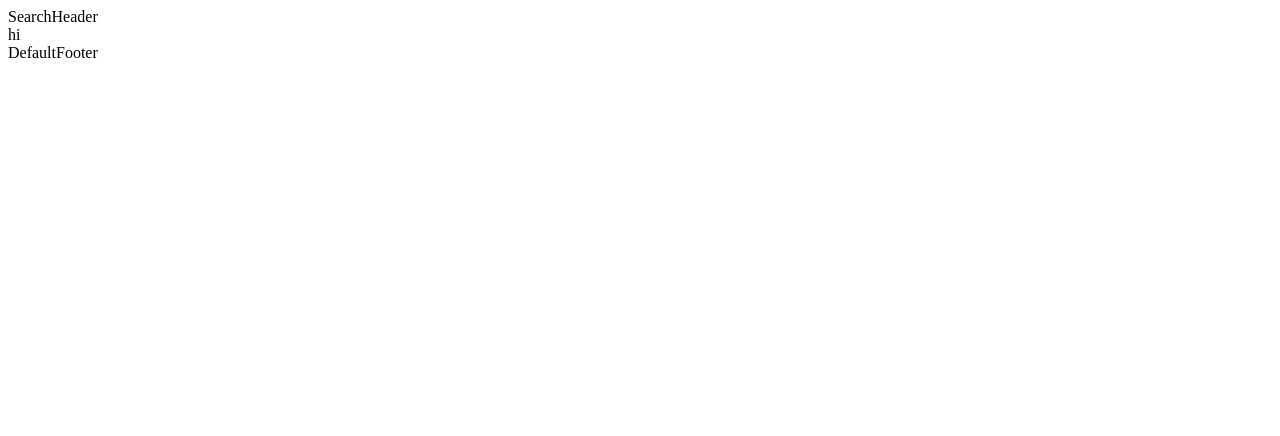
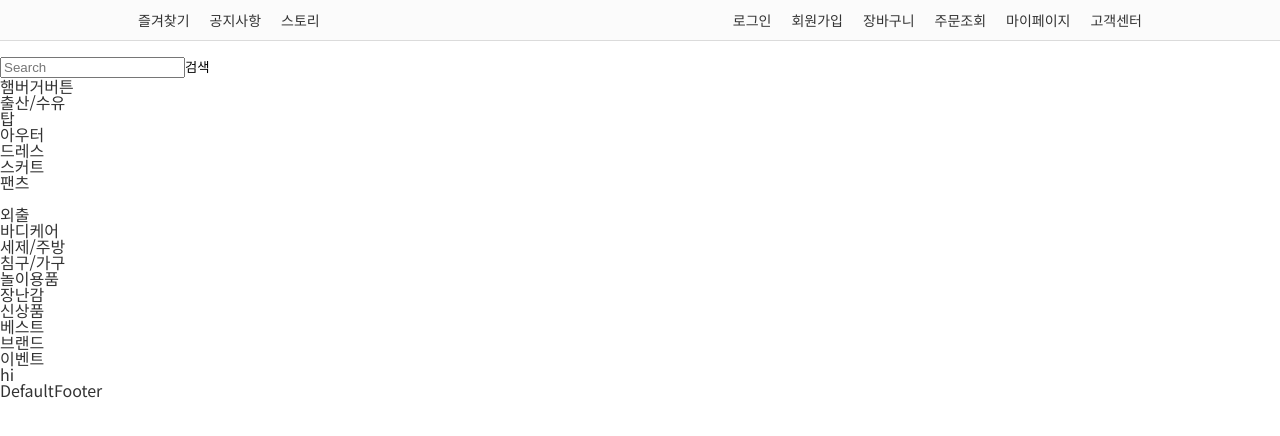
Before and after one commit to Develing1991/dev-shop, a Next.js app: page / in a window 1280 px wide. Shown: the top 436 px of the page. Built offline with nearby package versions, Linux system fonts and the light colour scheme.

Commit message:
utilwrapper

```diff
--- a/pages/_document.tsx
+++ b/pages/_document.tsx
@@ -1,13 +1,21 @@
-import { Html, Head, Main, NextScript } from 'next/document'
+import { Html, Head, Main, NextScript } from "next/document";
 
 export default function Document() {
   return (
-    <Html lang="en">
-      <Head />
+    <Html lang="ko">
+      <Head>
+        <link rel="preconnect" href="https://fonts.googleapis.com" />
+        <link rel="preconnect" href="https://fonts.gstatic.com" />
+        <link
+          href="https://fonts.googleapis.com/css2?family=Noto+Sans+KR:wght@100;300;400;500;700;900&family=Roboto:wght@100;300;400;500;700;900&display=swap"
+          rel="stylesheet"
+        />
+        <title>hi</title>
+      </Head>
       <body>
         <Main />
         <NextScript />
       </body>
     </Html>
-  )
+  );
 }
--- a/src/layouts/headers/SearchHeader.tsx
+++ b/src/layouts/headers/SearchHeader.tsx
@@ -1,3 +1,13 @@
+import LogoWrapper from "./units/components/LogoWrapper";
+import NavWrapper from "./units/components/NavWrapper";
+import UtilWrapper from "./units/components/UtilWrapper";
+
 export default function SearchHeader() {
-  return <div>SearchHeader</div>;
+  return (
+    <header>
+      <UtilWrapper />
+      <LogoWrapper />
+      <NavWrapper />
+    </header>
+  );
 }
--- /dev/null
+++ b/src/layouts/headers/units/components/LogoWrapper.tsx
@@ -0,0 +1,20 @@
+import * as S from "../styles/LogoWrapper.styles";
+export default function LogoWrapper() {
+  return (
+    <S.LogoWrapper>
+      <div className="inner">
+        <h1 className="logo">
+          <a href="">
+            <img src="" alt="" />
+          </a>
+        </h1>
+        <div className="search">
+          <form>
+            <input type="text" placeholder="Search" />
+            <button>검색</button>
+          </form>
+        </div>
+      </div>
+    </S.LogoWrapper>
+  );
+}
--- /dev/null
+++ b/src/layouts/headers/units/components/NavWrapper.tsx
@@ -0,0 +1,94 @@
+import React from "react";
+
+export default function NavWrapper() {
+  return (
+    <nav>
+      <div className="inner">
+        <ul>
+          <li>
+            <a href="">
+              <em>햄버거버튼</em>
+            </a>
+          </li>
+          <li>
+            <a href="">
+              <em>출산/수유</em>
+            </a>
+            <div className="drop_sub">
+              <ul>
+                <li>
+                  <a href="">탑</a>
+                </li>
+                <li>
+                  <a href="">아우터</a>
+                </li>
+                <li>
+                  <a href="">드레스</a>
+                </li>
+                <li>
+                  <a href="">스커트</a>
+                </li>
+                <li>
+                  <a href="">팬츠</a>
+                </li>
+              </ul>
+              <div className="image">
+                <img src="" alt="" />
+              </div>
+            </div>
+          </li>
+          <li>
+            <a href="">
+              <em>외출</em>
+            </a>
+          </li>
+          <li>
+            <a href="">
+              <em>바디케어</em>
+            </a>
+          </li>
+          <li>
+            <a href="">
+              <em>세제/주방</em>
+            </a>
+          </li>
+          <li>
+            <a href="">
+              <em>침구/가구</em>
+            </a>
+          </li>
+          <li>
+            <a href="">
+              <em>놀이용품</em>
+            </a>
+          </li>
+          <li>
+            <a href="">
+              <em>장난감</em>
+            </a>
+          </li>
+          <li>
+            <a href="">
+              <em>신상품</em>
+            </a>
+          </li>
+          <li>
+            <a href="">
+              <em>베스트</em>
+            </a>
+          </li>
+          <li>
+            <a href="">
+              <em>브랜드</em>
+            </a>
+          </li>
+          <li>
+            <a href="">
+              <em>이벤트</em>
+            </a>
+          </li>
+        </ul>
+      </div>
+    </nav>
+  );
+}
--- /dev/null
+++ b/src/layouts/headers/units/components/UtilWrapper.tsx
@@ -0,0 +1,40 @@
+import * as S from "../styles/UtilWrapper.styles";
+export default function UtilWrapper() {
+  return (
+    <S.UtilWrapper>
+      <div className="inner">
+        <ul className="menu1">
+          <li>
+            <a href="">즐겨찾기</a>
+          </li>
+          <li>
+            <a href="">공지사항</a>
+          </li>
+          <li>
+            <a href="">스토리</a>
+          </li>
+        </ul>
+        <ul className="menu2">
+          <li>
+            <a href="">로그인</a>
+          </li>
+          <li>
+            <a href="">회원가입</a>
+          </li>
+          <li>
+            <a href="">장바구니</a>
+          </li>
+          <li>
+            <a href="">주문조회</a>
+          </li>
+          <li>
+            <a href="">마이페이지</a>
+          </li>
+          <li>
+            <a href="">고객센터</a>
+          </li>
+        </ul>
+      </div>
+    </S.UtilWrapper>
+  );
+}
--- /dev/null
+++ b/src/layouts/headers/units/styles/LogoWrapper.styles.ts
@@ -0,0 +1,28 @@
+import styled from "@emotion/styled";
+
+export const LogoWrapper = styled.div`
+  .inner {
+    max-width: 1024px;
+  }
+
+  .logo {
+  }
+
+  .logo a {
+  }
+
+  .logo img {
+  }
+
+  .search {
+  }
+
+  .search form {
+  }
+
+  .search input {
+  }
+
+  .search button {
+  }
+`;
--- /dev/null
+++ b/src/layouts/headers/units/styles/UtilWrapper.styles.ts
@@ -0,0 +1,31 @@
+import styled from "@emotion/styled";
+
+export const UtilWrapper = styled.div`
+  font-size: var(--text-sm);
+  font-weight: var(--font-light);
+  border-bottom: 1px solid #dbdbdb;
+  background-color: #fbfbfb;
+
+  .inner {
+    max-width: 1024px;
+    margin: auto;
+    display: flex;
+    justify-content: space-between;
+    align-items: center;
+    height: 40px;
+  }
+
+  .menu1,
+  .menu2 {
+    display: flex;
+  }
+
+  .menu1 li a {
+    padding: 3px 10px;
+    font-weight: var(--font-regular);
+  }
+
+  .menu2 li a {
+    padding: 3px 10px;
+  }
+`;
--- a/src/styles/globalStyles.tsx
+++ b/src/styles/globalStyles.tsx
@@ -1,5 +1,106 @@
 import { css } from "@emotion/react";
-export default css``;
+export default css`
+  /* http://meyerweb.com/eric/tools/css/reset/
+   v5.0.1 | 20191019
+   License: none (public domain)
+  */
+
+   html, body, div, span, applet, object, iframe,
+  h1, h2, h3, h4, h5, h6, p, blockquote, pre,
+  a, abbr, acronym, address, big, cite, code,
+  del, dfn, em, img, ins, kbd, q, s, samp,
+  small, strike, strong, sub, sup, tt, var,
+  b, u, i, center,
+  dl, dt, dd, menu, ol, ul, li,
+  fieldset, form, label, legend,
+  table, caption, tbody, tfoot, thead, tr, th, td,
+  article, aside, canvas, details, embed,
+  figure, figcaption, footer, header, hgroup,
+  main, menu, nav, output, ruby, section, summary,
+  time, mark, audio, video {
+    margin: 0;
+    padding: 0;
+    border: 0;
+    font-size: 100%;
+    font: inherit;
+    vertical-align: baseline;
+  }
+  /* HTML5 display-role reset for older browsers */
+  article, aside, details, figcaption, figure,
+  footer, header, hgroup, main, menu, nav, section {
+    display: block;
+  }
+  /* HTML5 hidden-attribute fix for newer browsers */
+  *[hidden] {
+      display: none;
+  }
+  body {
+    line-height: 1;
+  }
+  menu, ol, ul {
+    list-style: none;
+  }
+  blockquote, q {
+    quotes: none;
+  }
+  blockquote:before, blockquote:after,
+  q:before, q:after {
+    content: '';
+    content: none;
+  }
+  table {
+    border-collapse: collapse;
+    border-spacing: 0;
+  }
+
+
+
+  /******************
+
+  * Custom Reset CSS *
+
+  ******************/
+
+	* {
+		box-sizing: border-box;
+	}
+
+	a {
+		text-decoration: none;
+    color: #333;
+	}
+
+	img {
+		vertical-align: top;
+	}
+
+	button {
+		background-color: transparent;
+		cursor: pointer;
+		border: none;
+		outline: none;
+		margin: 0;
+		padding: 0;
+	}
+
+	input {
+		outline: none;
+	}
+
+	textarea {
+		outline: none;
+    border: none;
+    resize: none;
+	}
+
+	body {
+		font-family: 'Noto Sans KR', 'Roboto', sans-serif;
+		/* cursor: default; */
+    font-size: 16px;
+    color: #333;
+		word-break: keep-all;
+	}
+`;
 // sm	640px	@media (min-width: 640px) { ... }
 // md	768px	@media (min-width: 768px) { ... }
 // lg	1024px	@media (min-width: 1024px) { ... }
--- a/src/styles/globalVariables.tsx
+++ b/src/styles/globalVariables.tsx
@@ -1,2 +1,40 @@
 import { css } from "@emotion/react";
-export default css``;
+export default css`
+  :root {
+    /* font-weight */
+    --font-thin:100;
+    --font-light:300;
+    --font-regular:400;
+    --font-medium:500;
+    --font-bold:700;
+    --font-black:900;
+
+    /* font-size */
+    --text-xs: 0.75rem; /* 12px */
+    --text-sm:0.875rem; /* 14px */
+    --text-base:1rem; /* 16px */
+    --text-lg	: 1.125rem; /* 18px */
+    --text-xl	:1.25rem; /* 20px */
+    --text-2xl	:1.5rem; /* 24px */
+    --text-3xl	: 1.875rem; /* 30px */
+    --text-4xl	:2.25rem; /* 36px */
+    --text-5xl	:3rem; /* 48px */
+    --text-6xl	:3.75rem; /* 60px */
+    --text-7xl	: 4.5rem; /* 72px */
+    --text-8xl	: 6rem; /* 96px */
+    --text-9xl	:8rem; /* 128px */
+
+    /* color */
+    --color-white:#fff;
+    --color-black:#000;
+    --color-blue:#007cd2;
+    --color-pink:#ff93a0;
+    --color-gray-1:#999;
+    --color-gray-2:#767676;
+    --color-gray-3:#666;
+    --color-gray-4:#444;
+
+  }
+
+
+`;
```
